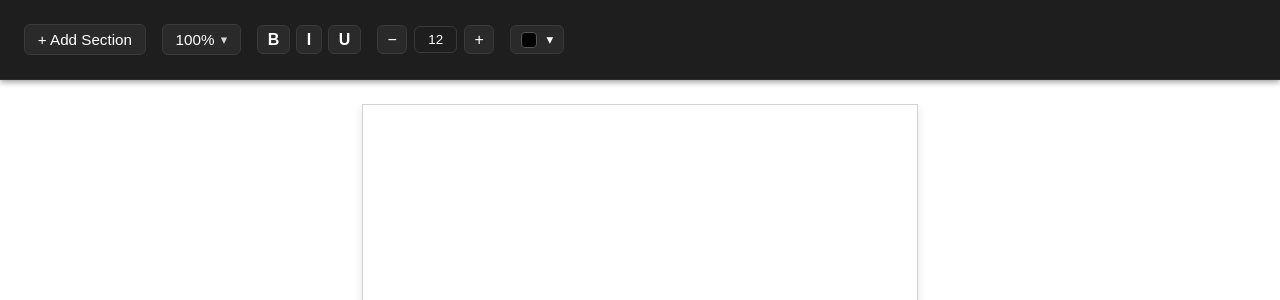
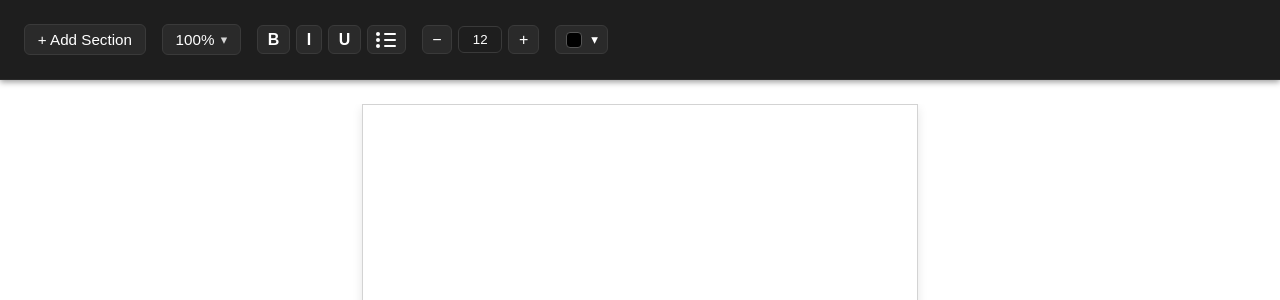
Before and after one commit to connork97/Resume-Builder, a React (Vite) app: page / in a window 1280 px wide. Shown: the top 300 px of the page. Built offline with nearby package versions, Linux system fonts and the light colour scheme.

Commit message:
added bullet point option

```diff
--- a/src/Components/Toolbar/TextFormatting.jsx
+++ b/src/Components/Toolbar/TextFormatting.jsx
@@ -80,6 +80,27 @@ const restoreSelection = (range) => {
       >
         S
       </button> */}
+
+<button
+  onMouseDown={(e) => e.preventDefault()}
+  onClick={() => document.execCommand("insertUnorderedList")}
+  className={styles.listButton}
+>
+  <span className={styles.listIcon}>
+    <span className={styles.dot}></span>
+    <span className={styles.dot}></span>
+    <span className={styles.dot}></span>
+
+    <span className={styles.line}></span>
+    <span className={styles.line}></span>
+    <span className={styles.line}></span>
+  </span>
+</button>
+
+
+
+
+
     </div>
   );
 }
--- a/src/Components/Toolbar/TextFormatting.module.css
+++ b/src/Components/Toolbar/TextFormatting.module.css
@@ -23,3 +23,70 @@
 .button:hover {
   background: #333333;
 }
+
+.listButton {
+  background: #2a2a2a;
+  border: 1px solid #3a3a3a;
+  padding: 0.3rem 0.6rem;
+  border-radius: 6px;
+  cursor: pointer;
+  display: flex;
+  align-items: center;
+  justify-content: center;
+}
+
+.listButton:hover {
+  background: #333;
+}
+
+/* Bullet Point Icon CSS */
+
+.listIcon {
+  position: relative;
+  width: 17px;
+  height: 18px;
+  left: -2px;
+
+}
+
+.listIcon .dot {
+  position: absolute;
+  left: 0;
+  width: 4px;
+  height: 4px;
+  background: white;
+  border-radius: 50%;
+}
+
+.listIcon .dot:nth-child(1) {
+  top: 1px;
+}
+
+.listIcon .dot:nth-child(2) {
+  top: 7px;
+}
+
+.listIcon .dot:nth-child(3) {
+  bottom: 1px;
+}
+
+.listIcon .line {
+  position: absolute;
+  left: 8px;
+  width: 12px;
+  height: 2px;
+  background: white;
+  border-radius: 1px;
+}
+
+.listIcon .line:nth-child(4) {
+  top: 2px;
+}
+
+.listIcon .line:nth-child(5) {
+  top: 8px;
+}
+
+.listIcon .line:nth-child(6) {
+  bottom: 2px;
+}
```
